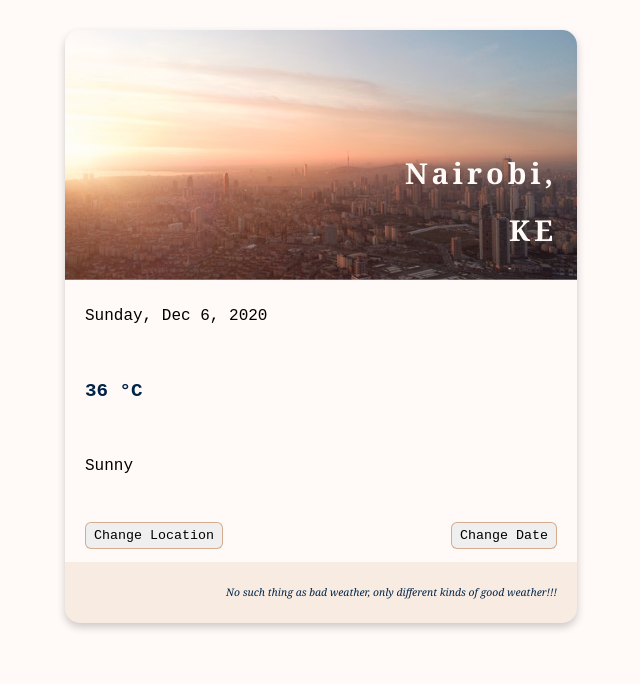
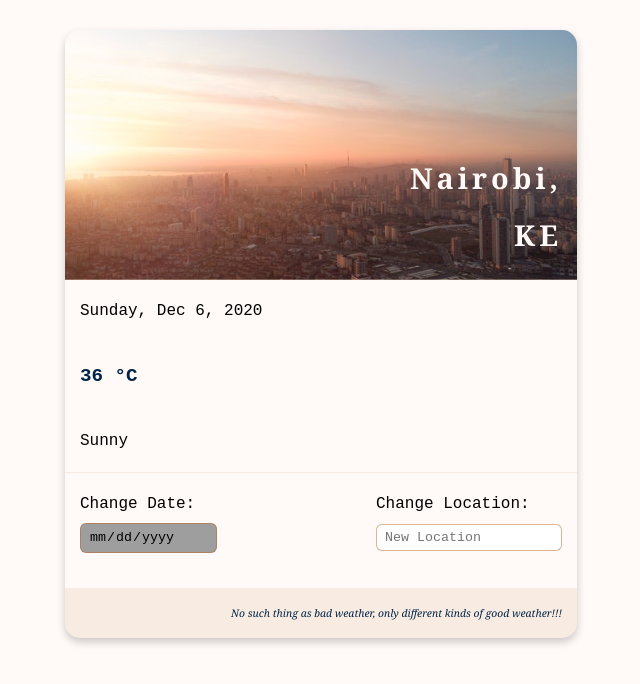
Before and after one commit to LucianaMurimi/weather-app, a plain HTML site: page index.html in a window 1280 px wide. Shown: the whole page, without its empty margins (319-959 px from the left). Drawn offline with Linux system fonts and the light colour scheme; grey boxes are pictures that could not be loaded.

Commit message:
input date and location

```diff
--- a/css/styles.css
+++ b/css/styles.css
@@ -7,7 +7,6 @@
 body {
 	/*formatting text*/
 	font-size: 100%;
-	font-family: "Montserrat", Georgia, serif;
     color: #000000;
 
     line-height: 2;
@@ -53,7 +52,7 @@ Card styling
     box-shadow: 0 8px 16px 0 rgba(0,0,0,0.2);
 }
 .card >* {
-    padding: 20px;
+    padding: 15px;
 }
 .card span {
     display: block;
@@ -100,8 +99,19 @@ Card styling
 
     margin-top: 20px;
 }
-/*Button styling*/
-.card button {
+/*Input styling*/
+.new-inputs {
+    display: flex;
+    flex-direction: row;
+    justify-content: space-between;
+
+    border-top: rgba(188, 103, 44, 0.1) solid 1px;
+}
+.card label {
+    font-family: 'Courier New', Courier, monospace;
+    display: block;
+}
+.card [type="text"], [type="date"] {
     padding: 5px 8px;
     border-radius: 6px;
     border: rgba(188, 103, 44, 0.5) solid 1px;
@@ -109,14 +119,27 @@ Card styling
     font-family: 'Courier New', Courier, monospace;
 
 }
-.card button:hover {
+.card [type="text"]:hover {
     background-color:  rgba(188, 103, 44, 0.5);
 }
-#locationBtn {
-    float: left;
+.card [type="text"]:focus {
+    background-color:  rgba(188, 103, 44, 0.1);
+    outline: none;
 }
-#dateBtn {
-    float: right;
+
+
+/*
+===============================================================================
+Date picker
+*/
+[type="date"] {
+    background: url(https://cdn1.iconfinder.com/data/icons/cc_mono_icon_set/blacks/16x16/calendar_2.png)  97% 50% no-repeat ;
+}
+[type="date"]::-webkit-inner-spin-button {
+    display: none;
+}
+[type="date"]::-webkit-calendar-picker-indicator {
+    opacity: 0;
 }
 
 /*
--- a/index.html
+++ b/index.html
@@ -17,9 +17,17 @@
                 <span id="date">Sunday, Dec 6, 2020</span>
                 <span id="temp">36 &#176;C</span>
                 <span id="weather">Sunny</span>
-                <div>
-                    <button id="locationBtn">Change Location</button>
-                    <button id="dateBtn">Change Date</button>
+
+                <div class="new-inputs">
+                    <div>
+                        <label>Change Date:</label>
+                        <input type="date" id="dateInput">
+                    </div>
+
+                    <div>
+                        <label>Change Location:</label>
+                        <input type="text" id="locationInput" placeholder="New Location">
+                    </div>
                 </div>
                 <span id="quote">No such thing as bad weather, only different kinds of good weather!!!</span>
             </div>
```
